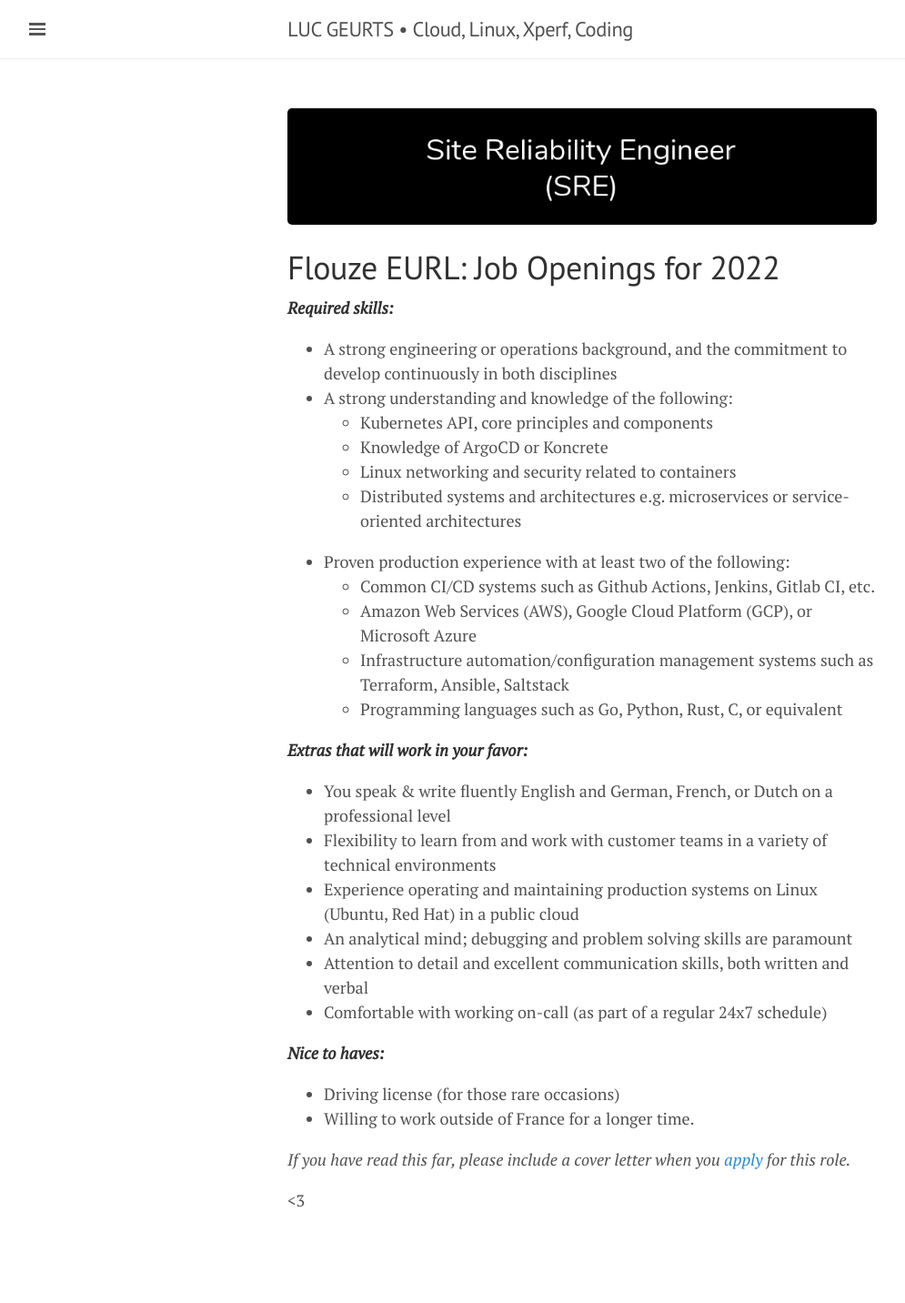
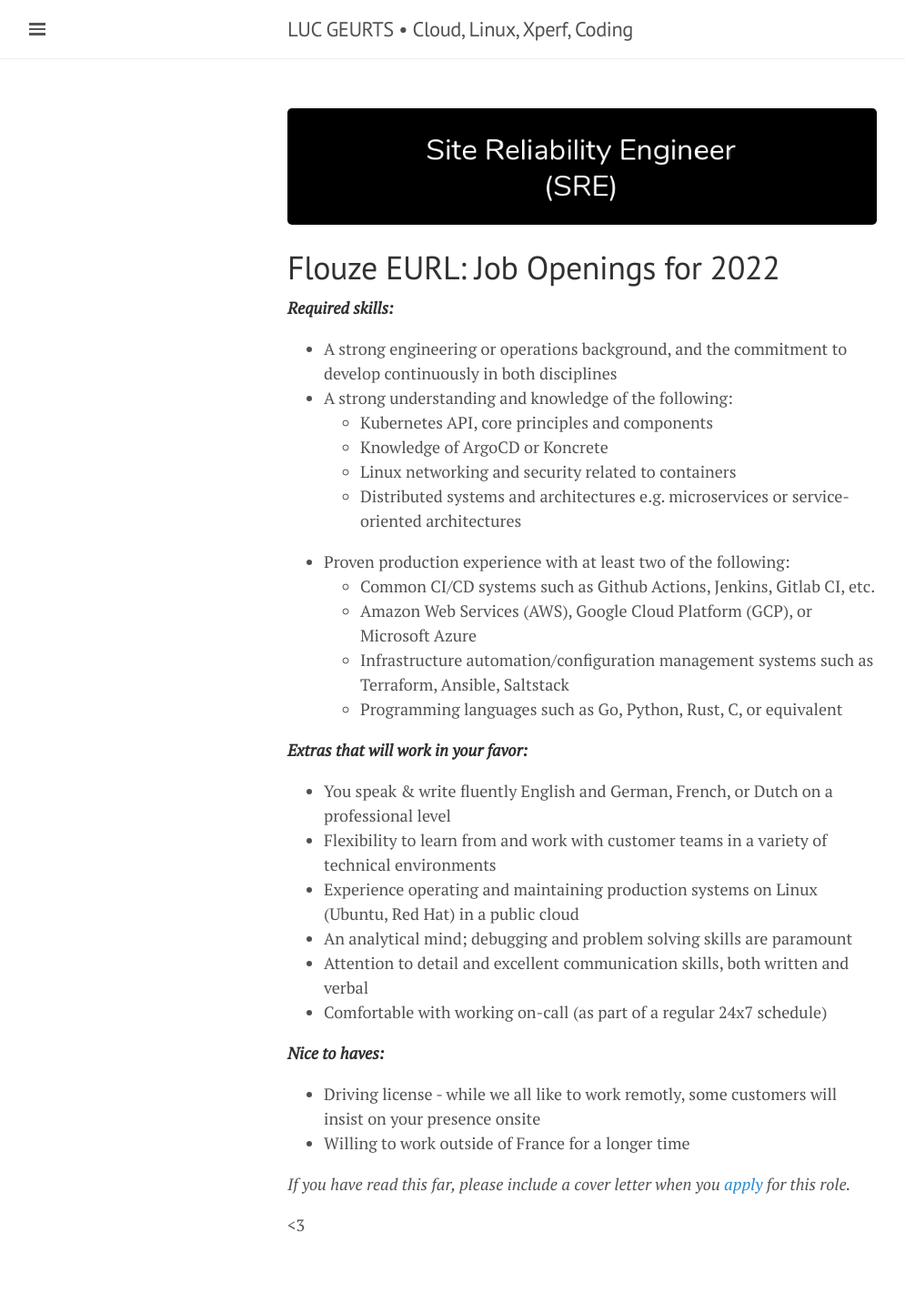
Before and after one commit to lgeurts/lgeurts.github.io, a Jekyll site: the page built from APPLICATION_FORM.md, in a window 1280 px wide. Shown: the whole page at 91% size, without its empty margins (0-995 px from the left). Built offline with Jekyll 4.4.1, drawn with Linux system fonts in a browser that asks for light colours; nearby versions of some CDN libraries; our own code applies the rules of GitHub Pages for plain Markdown files; before the commit the page ends 1405 px from its top, so only the background shows below that.

Commit message:
Update APPLICATION_FORM.md

```diff
--- a/APPLICATION_FORM.md
+++ b/APPLICATION_FORM.md
@@ -25,8 +25,8 @@
 - Comfortable with working on-call (as part of a regular 24x7 schedule)
 
 ***Nice to haves:***
-- Driving license (for those rare occasions)
-- Willing to work outside of France for a longer time.
+- Driving license - while we all like to work remotly, some customers will insist on your presence onsite
+- Willing to work outside of France for a longer time
 
 *If you have read this far, please include a cover letter when you [apply](flouze-eurl@pm.me) for this role.*
 
```
